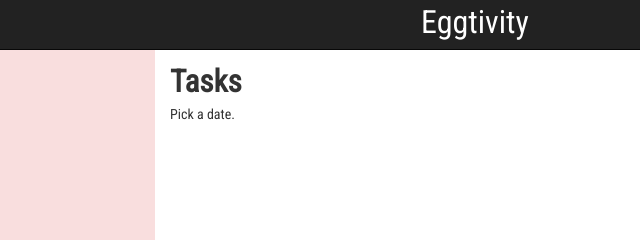
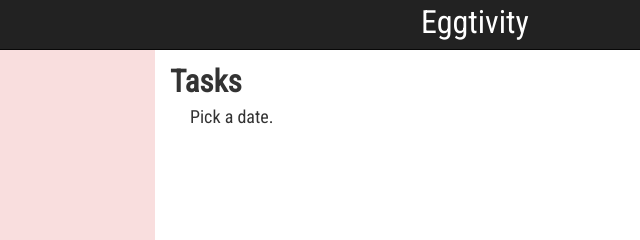
Before and after one commit to aliche-a/Eggtivity, a plain HTML site: page index.html in a window 1280 px wide. Shown: the top 240 px of the page, 165-805 px from the left. Drawn offline with nearby package versions, Linux system fonts and the light colour scheme; no server answers; a script that the page names is missing.

Commit message:
pushing again

```diff
--- a/css/styles.css
+++ b/css/styles.css
@@ -10,6 +10,11 @@
 
 i {
   font-size:16px;
+}
+
+#pickDate{
+	font-size:18px;
+	padding-left: 20px;
 }
 
 #title{
@@ -43,6 +48,8 @@
 .row{
   height: 100%;
 }
+
+
 
 .left{
   background-color: #F9DEDE ;
--- a/index.html
+++ b/index.html
@@ -85,12 +85,12 @@
                     <!-- right -->
                     <center><img src = "./egg/egg-yellow5.png" style ="width: 50%, height: 50%, text-align: center"></center>
 
-                    <p><center><font size="6">hack squad</font></center></p>
+                    <p style="font-weight: bold"><center><font size="6">hack squad</font></center></p>
                     <p><center><font size="4">Member List:</font></center></p>
-		    <p><center><font size ="4">Valerie</font></center></p>
-		    <p><center><font size ="4">Alice</font></center></p>
-            <p><center><font size ="4">Michelle</font></center></p>
-            <p><center><font size ="4">Brittney</font></center></p>
+        		    <p><center><font size ="4">Valerie</font></center></p>
+        		    <p><center><font size ="4">Alice</font></center></p>
+                    <p><center><font size ="4">Michelle</font></center></p>
+                    <p><center><font size ="4">Brittney</font></center></p>
                 </div>
 
             </div>
```
